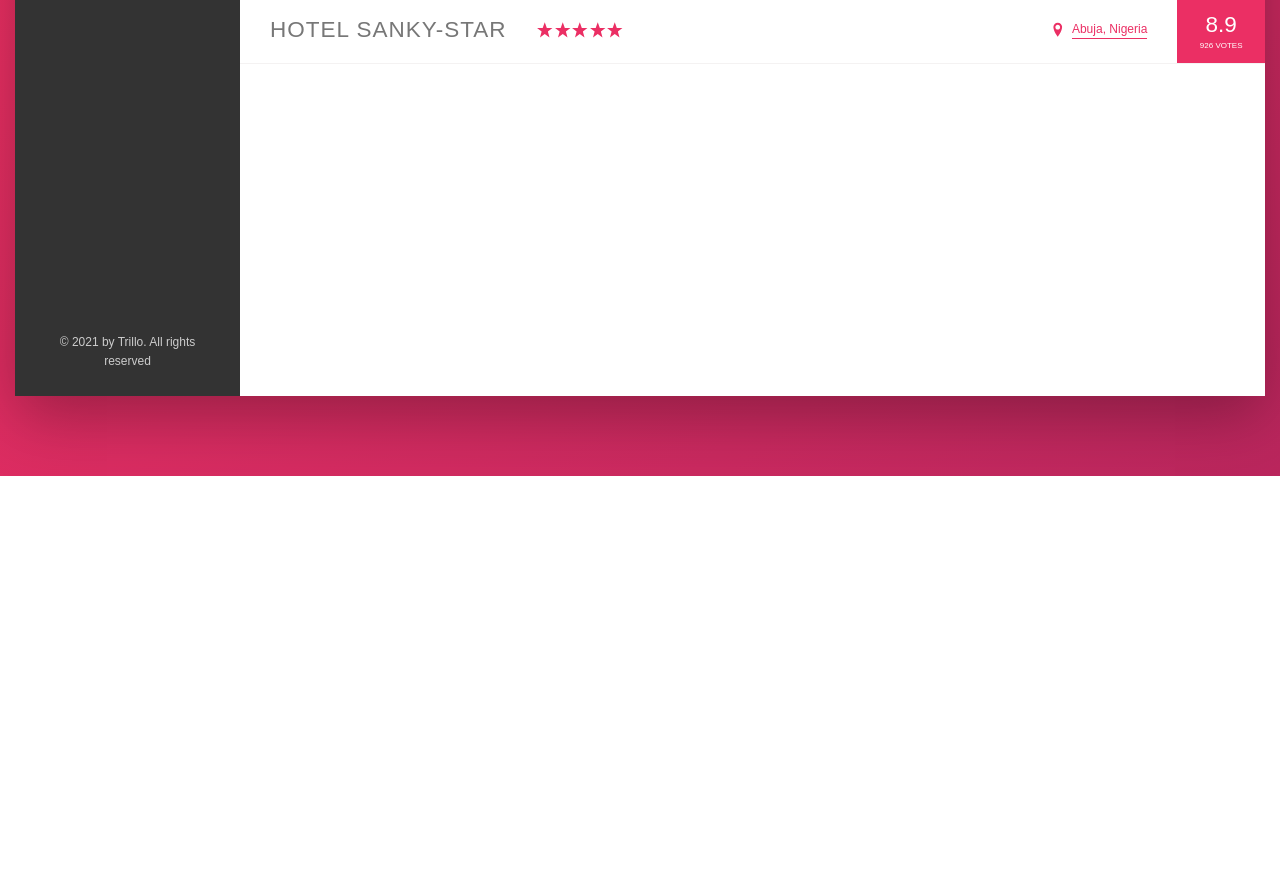
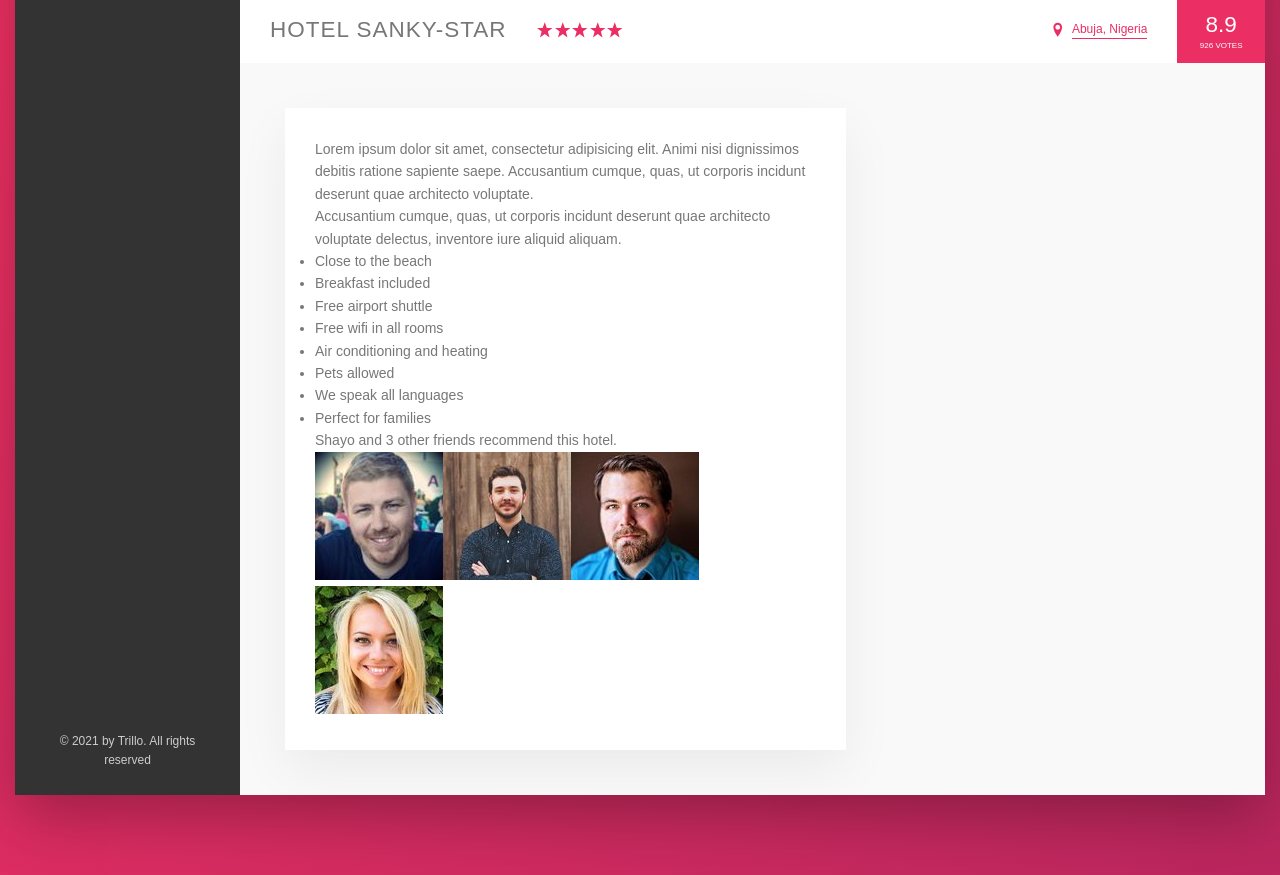
Before and after one commit to akindoju/trillo, a website: page index.html in a window 1280 px wide. Shown: the part 554-1429 px from the top of the page. Before the commit the page ends 1030 px from the top, so only its background shows below. Drawn offline with Linux system fonts and the light colour scheme.

Commit message:
Created hotel description section

```diff
--- a/index.html
+++ b/index.html
@@ -148,7 +148,38 @@
                   <div class="overview__rating-average">8.9</div>
                   <div class="overview__rating-count">926 votes</div>
                 </div>
-        </div></main>
+        </div>
+
+        <div class="detail">
+          <div class="description">
+<p class="paragraph">
+  Lorem ipsum dolor sit amet, consectetur adipisicing elit. Animi nisi dignissimos debitis ratione sapiente saepe. Accusantium cumque, quas, ut corporis incidunt deserunt quae architecto voluptate.
+</p>
+<p class="paragraph">
+Accusantium cumque, quas, ut corporis incidunt deserunt quae architecto voluptate delectus, inventore iure aliquid aliquam.
+</p>
+<ul class="list">
+  <li class="list__item">Close to the beach</li>
+    <li class="list__item">Breakfast included</li>
+  <li class="list__item">Free airport shuttle</li>
+  <li class="list__item">Free wifi in all rooms</li>
+  <li class="list__item">Air conditioning and heating</li>
+  <li class="list__item">Pets allowed</li>
+  <li class="list__item">We speak all languages</li>
+  <li class="list__item">Perfect for families</li>
+</ul>
+<div class="recommend">
+  <p class="recommend__count">Shayo and 3 other friends recommend this hotel.</p>
+  <div class="recommend__friends"><img src="img/user-3.jpg" alt="friend 1" class="recommend__photo"><img src="img/user-4.jpg" alt="friend 2" class="recommend__photo"><img src="img/user-5.jpg" alt="friend 5" class="recommend__photo"><img src="img/user-6.jpg" alt="friend 4" class="recommend__photo"></div>
+</div>
+          </div>
+
+          <div class="user-reviews">
+
+          </div>
+        </div>
+
+      </main>
     </div>
   </body>
 </html>
--- a/sass/_base.scss
+++ b/sass/_base.scss
@@ -18,6 +18,10 @@ COLORS
   --color-grey-dark-1: #333;
   --color-grey-dark-2: #777;
   --color-grey-dark-3: #999;
+
+  --line: 1px solid var(var(var(--color-grey-light-2)));
+
+  --box-shadow: 0 2rem 5rem rgba(0, 0, 0, 0.06);
 }
 
 * {
--- a/sass/_components.scss
+++ b/sass/_components.scss
@@ -182,7 +182,7 @@
 
 .overview {
   display: flex;
-  border-bottom: 1px solid var(--color-grey-light-2);
+  border-bottom: var(--line);
   align-items: center;
 
   &__heading {
--- a/sass/_layouts.scss
+++ b/sass/_layouts.scss
@@ -9,7 +9,7 @@
 .header {
   font-size: 1.4rem;
   height: 7rem;
-  border-bottom: 1px solid var(--color-grey-light-2);
+  border-bottom: var(--line);
   background-color: white;
 
   display: flex;
@@ -32,7 +32,25 @@
 .hotel-view {
   background-color: white;
 
-  height: 80rem;
-
   flex: 1;
 }
+
+.detail {
+  display: flex;
+  padding: 4.5rem;
+  background-color: var(--color-grey-light-1);
+  border-bottom: var(--line);
+}
+
+.description {
+  font-size: 1.4rem;
+  flex: 0 0 60%;
+  margin-right: 4.5rem;
+  padding: 3rem;
+  background-color: white;
+  box-shadow: var(--box-shadow);
+}
+
+.user-reviews {
+  flex: 1;
+}
```
Also changed, not shown: css/style.css.
